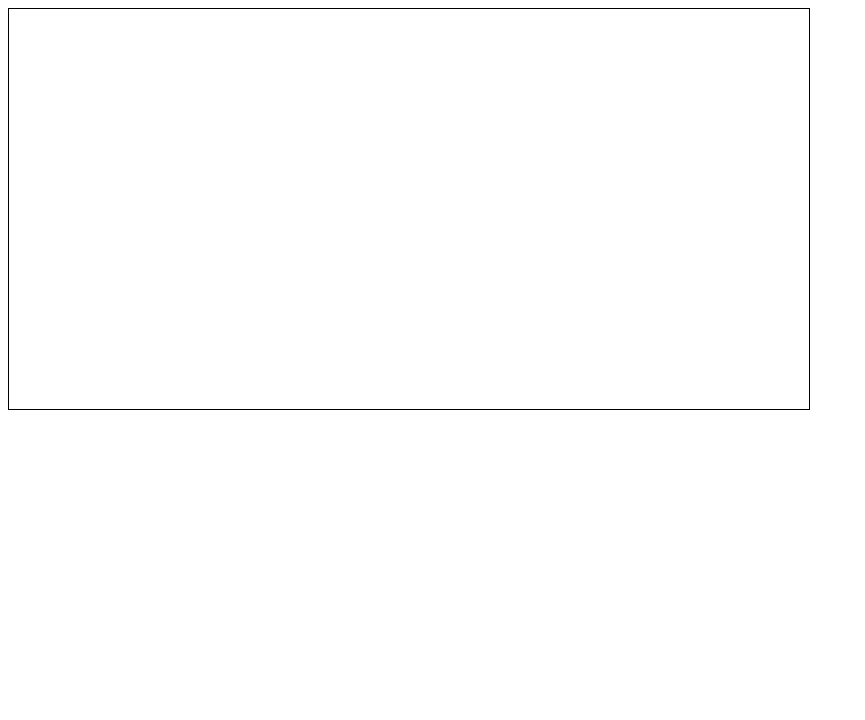
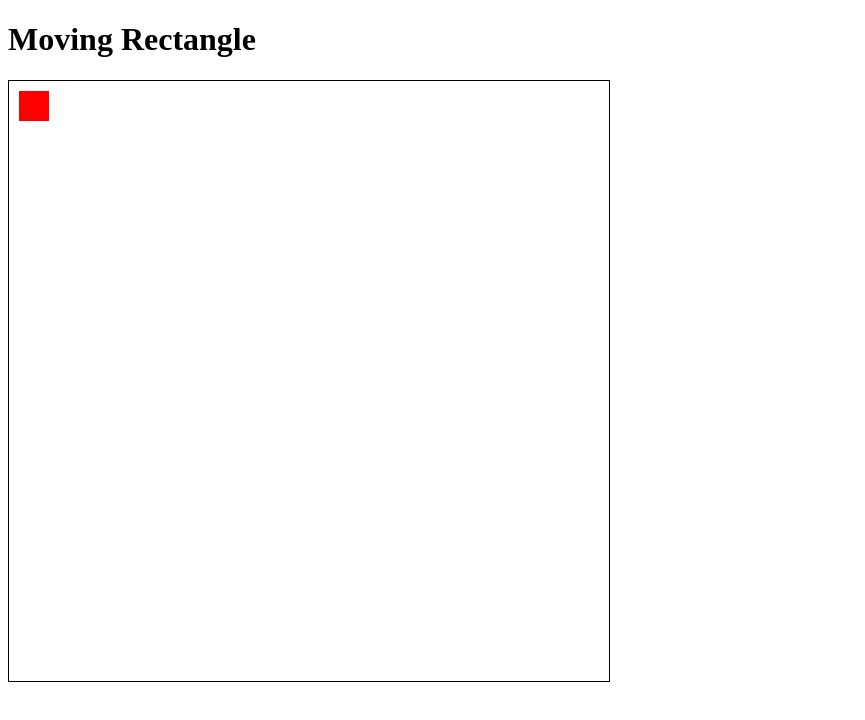
Before and after one commit to ShivanshuPrajapati212/mukworld, a plain HTML site: page learning/index.html in a window 1280 px wide. Shown: the whole page, without its empty margins (0-865 px from the left). Drawn offline with Linux system fonts and the light colour scheme.

Commit message:
moving recatnle

```diff
--- a/learning/index.html
+++ b/learning/index.html
@@ -5,17 +5,45 @@
         <meta name="viewport" content="width=device-width, initial-scale=1">
     </head>
     <body>
-        <canvas id="gameCanvas" height="400" width="800" style="border: 1px solid #000000;"></canvas>
+        <h1>Moving Rectangle</h1>
+        <canvas id="gameCanvas" height="600" width="600" style="border: 1px solid #000000;"></canvas>
         <script>
             const canvas = document.getElementById("gameCanvas")
             const ctx = canvas.getContext("2d")
 
+            let x = 10
+            let y = 10
+            const width = 30
+            const height = 30
+
             ctx.fillStyle = "red"
-            ctx.fillRect(10, 10, 300, 300)
+            ctx.fillRect(x, y, width, height)
 
-            setTimeout(()=> {
-                ctx.clearRect(10, 10, 300, 300)
-            }, 2000)
+            let currKey;
+            document.addEventListener('keydown', (event) => {
+                currKey = event.key
+            });
+
+            const updateFrame = (ctx, currKey) => {
+                ctx.clearRect(x, y, width, height)
+                if (currKey === "ArrowUp") {
+                    y -= 5
+                } else if (currKey === "ArrowDown") {
+                    y += 5
+                } else if (currKey === "ArrowRight") {
+                    x += 5
+                } else if (currKey === "ArrowLeft") {
+                    x -= 5
+                }
+                ctx.fillStyle = "red"
+                ctx.fillRect(x, y, width, height)
+            }
+
+            setInterval(()=>{
+               updateFrame(ctx, currKey)
+            },41)
+
+
         </script>
     </body>
 </html
```
